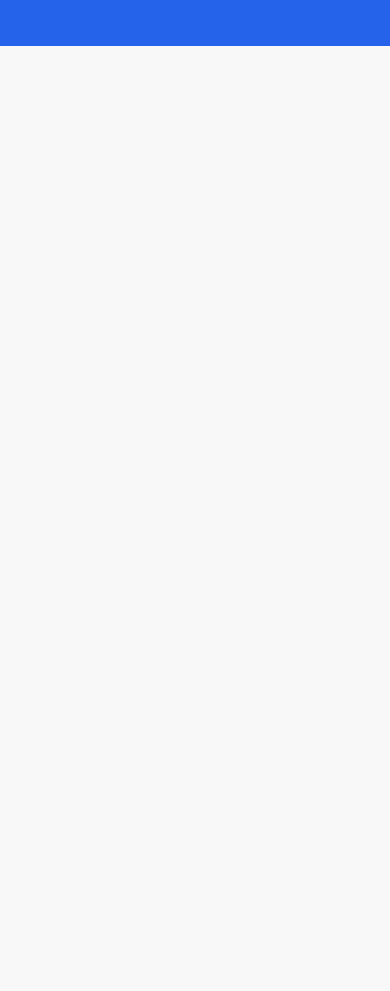
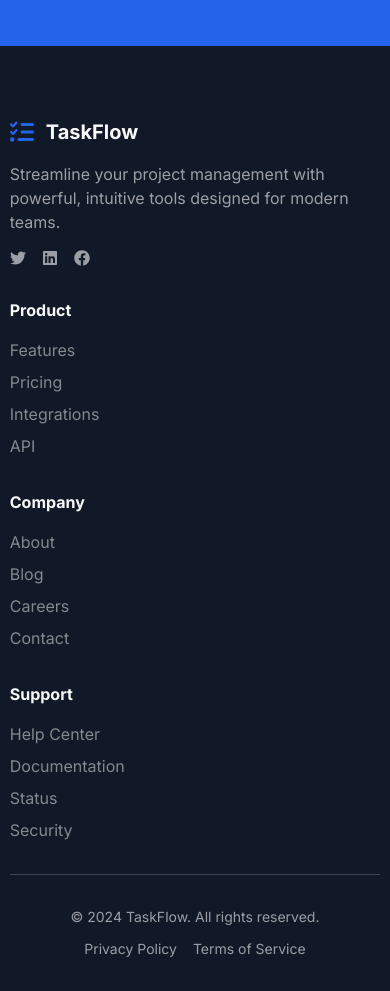
Before and after one commit to Chiemezie-Uchenwoke/taskflow, a React (Vite) app: page / in a window 390 px wide. Shown: the part 6060-7051 px from the top of the page. Before the commit the page ends 6106 px from the top, so only its background shows below. Built offline with nearby package versions, Linux system fonts and the light colour scheme.

Commit message:
Complete Footer component

```diff
--- a/src/components/Footer/Footer.jsx
+++ b/src/components/Footer/Footer.jsx
@@ -0,0 +1,91 @@
+import Logo from "../Logo/Logo";
+import { company, product, support } from "../../data/footerNavItem";
+import { FaTwitter, FaLinkedin, FaFacebook } from "react-icons/fa";
+import FooterHeading from "../FooterHeading/FooterHeading";
+import FooterNavItem from "../FooterNavItem/FooterNavItem";
+
+const Footer = () => {
+    return (
+        <footer className="bg-dark-lite pt-18 w-full">
+            <div className="container flex flex-col gap-8">
+                <div className="grid grid-cols-1 sm:grid-cols-2 md:grid-cols-4 gap-8">
+                    <div className="flex flex-col gap-4">
+                        <Logo style="text-white-shade" />
+
+                        <p className="text-white-shade/60 ">
+                            Streamline your project management with powerful, intuitive tools designed for modern teams.
+                        </p>
+
+                        <div className="flex items-center gap-4">
+                            <a className="text-white-shade/60 cursor-pointer hover:text-pri-blue duration-200"> <FaTwitter /> </a>
+                            <a className="text-white-shade/60 cursor-pointer hover:text-pri-blue duration-200"> <FaLinkedin /> </a>
+                            <a className="text-white-shade/60 cursor-pointer hover:text-pri-blue duration-200"> <FaFacebook /> </a>
+                        </div>
+                    </div>
+
+                    <div className="flex flex-col gap-4">
+                        <FooterHeading text="product" />
+
+                        <ul className="flex flex-col gap-2">
+                            {
+                                product.map(p => {
+                                    return (
+                                        <FooterNavItem
+                                            key={p.id}
+                                            {...p}
+                                        />
+                                    );
+                                })
+                            }
+                        </ul>
+                    </div>
+
+                    <div className="flex flex-col gap-4">
+                        <FooterHeading text="company" />
+
+                        <ul className="flex flex-col gap-2">
+                            {
+                                company.map(c => {
+                                    return (
+                                        <FooterNavItem
+                                            key={c.id}
+                                            {...c}
+                                        />
+                                    );
+                                })
+                            }
+                        </ul>
+                    </div>
+
+                    <div className="flex flex-col gap-4">
+                        <FooterHeading text="support" />
+
+                        <ul className="flex flex-col gap-2">
+                            {
+                                support.map(s => {
+                                    return (
+                                        <FooterNavItem
+                                            key={s.id}
+                                            {...s}
+                                        />
+                                    );
+                                })
+                            }
+                        </ul>
+                    </div>
+                </div>
+
+                <div className="flex flex-col items-center sm:flex-row sm:justify-between gap-3  w-full py-8 border-t border-white-shade/20">
+                    <p className="text-white-shade/60 text-sm">© 2024 TaskFlow. All rights reserved.</p>
+
+                    <p className="flex gap-4 text-sm">
+                        <a href="#" className="text-white-shade/60 hover:text-white-shade/90 duration-200">Privacy Policy</a>
+                        <a href="#" className="text-white-shade/60 hover:text-white-shade/90 duration-200">Terms of Service</a>
+                    </p>
+                </div>
+            </div>
+        </footer>
+    )
+}
+
+export default Footer;
--- /dev/null
+++ b/src/components/FooterHeading/FooterHeading.jsx
@@ -0,0 +1,3 @@
+const FooterHeading = ({text}) => <h2 className="capitalize font-bold text-white-shade"> {text} </h2>
+
+export default FooterHeading;
--- /dev/null
+++ b/src/components/FooterNavItem/FooterNavItem.jsx
@@ -0,0 +1,16 @@
+import { Link } from "react-router";
+
+const FooterNavItem = ({text, isComponent, path}) => {
+    return (
+        <li className="">
+            {
+                isComponent ?
+                <Link to={`${path}`} className="text-white-shade/50 capitalize hover:text-white-shade/90 duration-200"> {text} </Link>
+                :
+                <a href={`${path}`} className="text-white-shade/50 capitalize hover:text-white-shade/90 duration-200"> {text} </a>
+            }
+        </li>
+    )
+}
+
+export default FooterNavItem;
--- a/src/components/Header/HeaderLg.jsx
+++ b/src/components/Header/HeaderLg.jsx
@@ -1,17 +1,16 @@
-import { FaListCheck } from "react-icons/fa6";
 import { Link } from "react-router";
 import navLinks from "../../data/navLinks";
 import NavItem from "../NavItem/NavItem";
+import Logo from "../Logo/Logo";
 
 const HeaderLg = () => {
     return (
         <header className="h-16 w-full border-b border-black/10 sticky top-0 left-0 hidden lg:flex items-center bg-white-shade z-50">
 
             <div className="container flex justify-between items-center">
-                <div className="flex items-center gap-3">
-                    <FaListCheck className="text-pri-blue text-2xl" />
-                    <p className="font-bold text-xl">TaskFlow</p>
-                </div>
+                <Logo
+                    style="text-dark-bg"
+                />
 
                 <nav className="flex gap-8">
                     {
--- /dev/null
+++ b/src/components/Logo/Logo.jsx
@@ -0,0 +1,12 @@
+import { FaListCheck } from "react-icons/fa6";
+
+const Logo = ({style}) => {
+    return (
+        <div className="flex items-center gap-3">
+            <FaListCheck className="text-pri-blue text-2xl" />
+            <p className={`font-bold text-xl ${style}`}>TaskFlow</p>
+         </div>
+    )
+}
+
+export default Logo;
--- /dev/null
+++ b/src/data/footerNavItem.js
@@ -0,0 +1,82 @@
+const product = [
+    {
+        id: 1,
+        text: "features",
+        path: "#",
+        isComponent: "true"
+    },
+    {
+        id: 2,
+        text: "pricing",
+        path: "#",
+        isComponent: "true"
+    },
+    {
+        id: 3,
+        text: "Integrations",
+        path: "#",
+        isComponent: "true"
+    },
+    {
+        id: 4,
+        text: "API",
+        path: "#",
+        isComponent: "true"
+    },
+];
+
+const company = [
+    {
+        id: 1,
+        text: "about",
+        path: "#",
+        isComponent: "true"
+    },
+    {
+        id: 2,
+        text: "blog",
+        path: "#",
+        isComponent: "true"
+    },
+    {
+        id: 3,
+        text: "careers",
+        path: "#",
+        isComponent: "true"
+    },
+    {
+        id: 4,
+        text: "contact",
+        path: "#",
+        isComponent: "true"
+    },
+];
+
+const support = [
+    {
+        id: 1,
+        text: "help center",
+        path: "#",
+        isComponent: "true"
+    },
+    {
+        id: 2,
+        text: "documentation",
+        path: "#",
+        isComponent: "true"
+    },
+    {
+        id: 3,
+        text: "status",
+        path: "#",
+        isComponent: "true"
+    },
+    {
+        id: 4,
+        text: "security",
+        path: "#",
+        isComponent: "true"
+    },
+];
+
+export {product, company, support};
--- a/src/pages/HomePage.jsx
+++ b/src/pages/HomePage.jsx
@@ -6,6 +6,7 @@ import Pricing from "../components/Pricing/Pricing";
 import ReviewsSection from "../components/Reviews/Reviews";
 import Faq from "../components/Faq/Faq";
 import CtaJoin from "../components/CtaJoin/CtaJoin";
+import Footer from "../components/Footer/Footer";
 
 const HomePage = () => {
     return (
@@ -18,6 +19,7 @@ const HomePage = () => {
             <ReviewsSection />
             <Faq />
             <CtaJoin />
+            <Footer />
         </>
     )
 }
```
